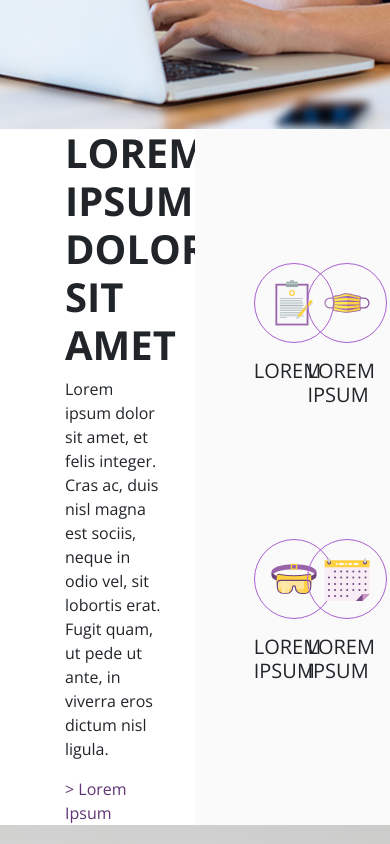
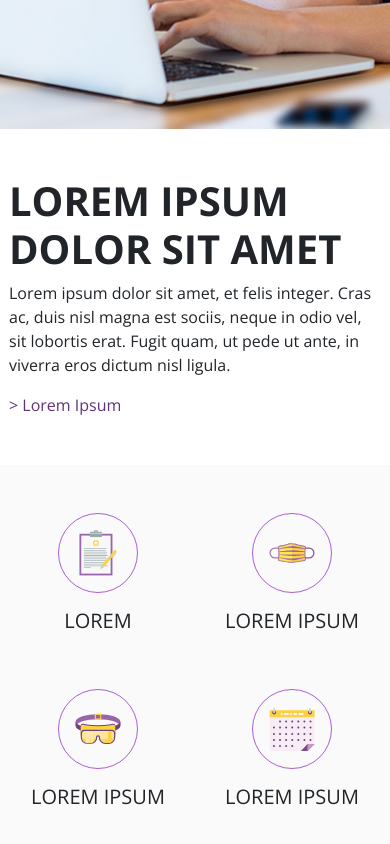
Before and after one commit to awstin17/rg-challenge, a Vue app: page / in a window 390 px wide. Shown: the part 1740-2584 px from the top of the page. Built offline with nearby package versions, Linux system fonts and the light colour scheme; the HTML template or start-up script is replaced by a standard one.

Commit message:
third section mobile view done

```diff
--- a/src/components/Third-Section.vue
+++ b/src/components/Third-Section.vue
@@ -1,17 +1,19 @@
 <template>
   <div id="container" class="container-fluid p-0">
-    <div class="row no-gutters">
-      <div class="col-3 offset-2 d-flex flex-column justify-content-center align-items-start">
+    <div style="min-height: 600px" class="row">
+      <div
+        class="col-12 col-sm-3 offset-sm-2 d-flex flex-column justify-content-center align-items-start px-4 py-5"
+      >
         <h1 class="font-weight-bold">LOREM IPSUM DOLOR SIT AMET</h1>
         <p>Lorem ipsum dolor sit amet, et felis integer. Cras ac, duis nisl magna est sociis, neque in odio vel, sit lobortis erat. Fugit quam, ut pede ut ante, in viverra eros dictum nisl ligula.</p>
-        <a style="color: #613476">> Lorem Ipsum</a>
+        <a href="#" style="color: #613476">> Lorem Ipsum</a>
       </div>
       <div
         style="background-color: #FAFAFA"
-        class="col-6 offset-1 d-flex flex-column justify-content-around p-5"
+        class="col-12 col-sm-6 offset-sm-1 p-3 d-flex flex-column justify-content-center align-items-center py-5"
       >
-        <div class="row my-5">
-          <div class="col-5 offset-1 text-center">
+        <div style="max-width: 700px" class="row w-100 mb-5">
+          <div class="col-6 col-sm-5 offset-sm-1 text-center">
             <div style="width: 80px" class="border rounded-circle image-container mx-auto mb-3">
               <img class="p-3" src="../assets/home-expertise.svg" width="100%" />
             </div>
@@ -24,8 +26,8 @@
             <h5>LOREM IPSUM</h5>
           </div>
         </div>
-        <div class="row mb-5">
-          <div class="col-5 offset-1 text-center">
+        <div class="row w-100">
+          <div class="col-6 col-sm-5 offset-sm-1 text-center">
             <div style="width: 80px" class="border rounded-circle image-container mx-auto mb-3">
               <img class="p-3" src="../assets/home-lab.svg" width="100%" />
             </div>
```
